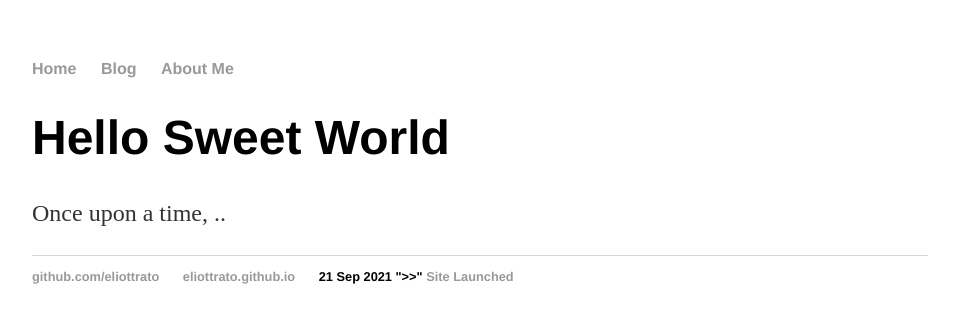
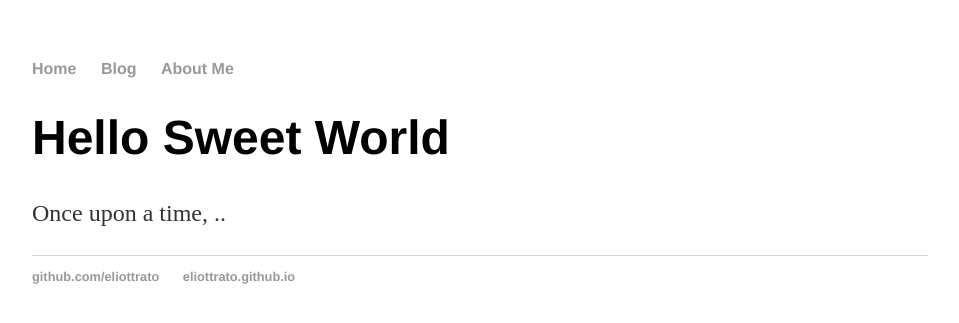
Before and after one commit to eliottrato/eliottrato.github.io, a Jekyll site: the page built from index.html, in a window 1280 px wide. Shown: the top 323 px of the page, without its empty margins (160-1119 px from the left). Built offline with Jekyll 4.4.1, drawn with Linux system fonts in a browser that asks for light colours.

Commit message:
Update default.html

```diff
--- a/_layouts/default.html
+++ b/_layouts/default.html
@@ -20,12 +20,6 @@
 <ul>
   <li><a href="https://github.com/eliottrato">github.com/eliottrato</a></li>
   <li><a href="https://eliottrato.github.io"> eliottrato.github.io </a></li>
-  <li>
-    <span>21 Sep 2021</span>
-    ">>"
-    <a href="/2021/09/21/Site-Launched.html" title="Site-Launched "> Site
-      Launched </a>
-  </li>
 </ul>
 </footer>
 </body>
```
